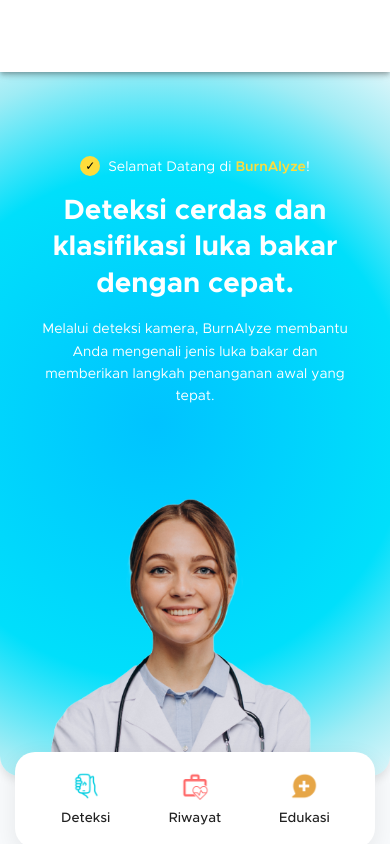
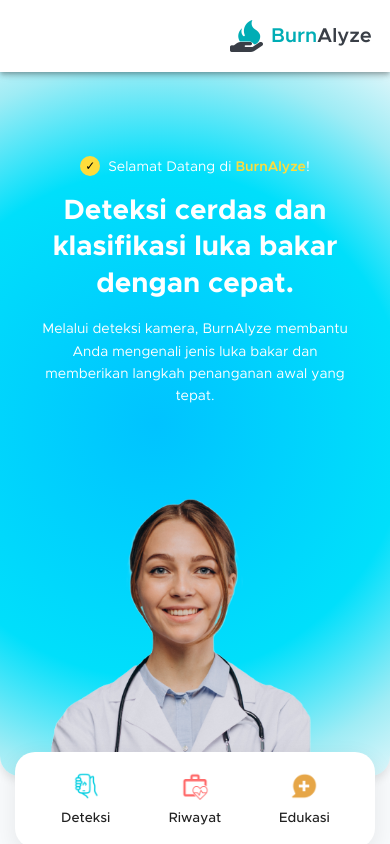
Before and after one commit to CC25-CF199/burnalyze-frontend, a React (Vite) app: page / in a window 390 px wide. Built offline with nearby package versions, Linux system fonts and the light colour scheme; some icons are missing.

Commit message:
fix(Image, Navbar): update display styles for responsive layout

```diff
--- a/src/components/atoms/Image/Image.config.js
+++ b/src/components/atoms/Image/Image.config.js
@@ -21,7 +21,7 @@
       width: 'auto',
       maxHeight: { xs: 55, md: 64 },
       maxWidth: { xs: 'auto', md: 'auto' },
-      display: { xs: 'none', md: 'flex' },
+      display: { xs: 'none', md: 'block' },
     },
   },
   navbarLogoMobile: {
@@ -30,7 +30,7 @@
       width: 'auto',
       maxHeight: { xs: 55, md: 64 },
       maxWidth: { xs: 'auto', md: 'auto' },
-      display: { xs: 'flex', md: 'none' },
+      display: { xs: 'block', md: 'none' },
     },
   },
   drawerLogo: {
--- a/src/components/organisms/Navbar/Navbar.component.jsx
+++ b/src/components/organisms/Navbar/Navbar.component.jsx
@@ -48,8 +48,7 @@
               <MenuIcon />
             </IconButton>
           </Box>
-          {/* Spacer for mobile layout */}
-          <Box sx={{ width: 40, display: { xs: 'block', md: 'none' } }} />
+          <Image src={burnalyzeLogo} type="navbarLogoMobile" />
           {/* Desktop Button Page */}
           <Box
             sx={{
```
